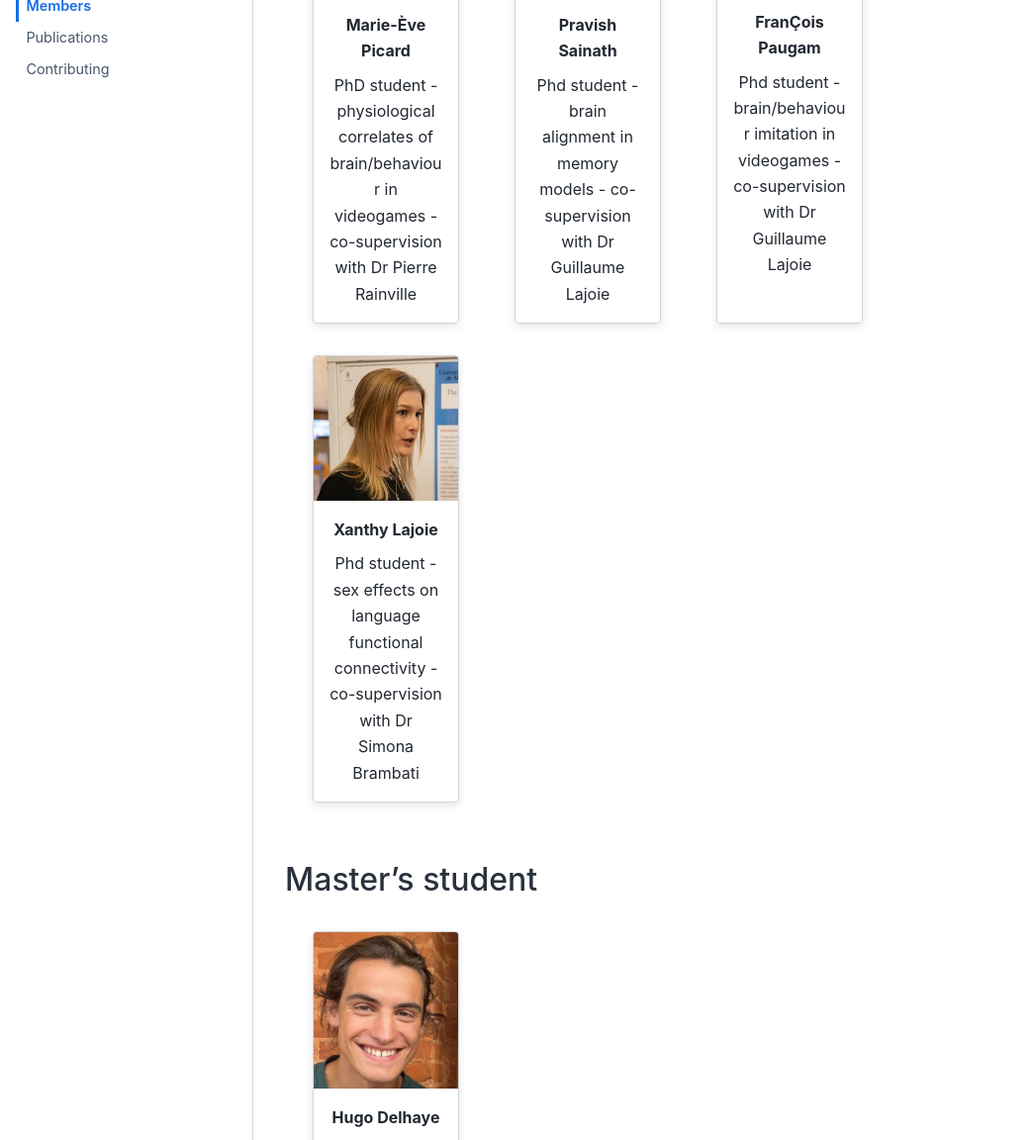
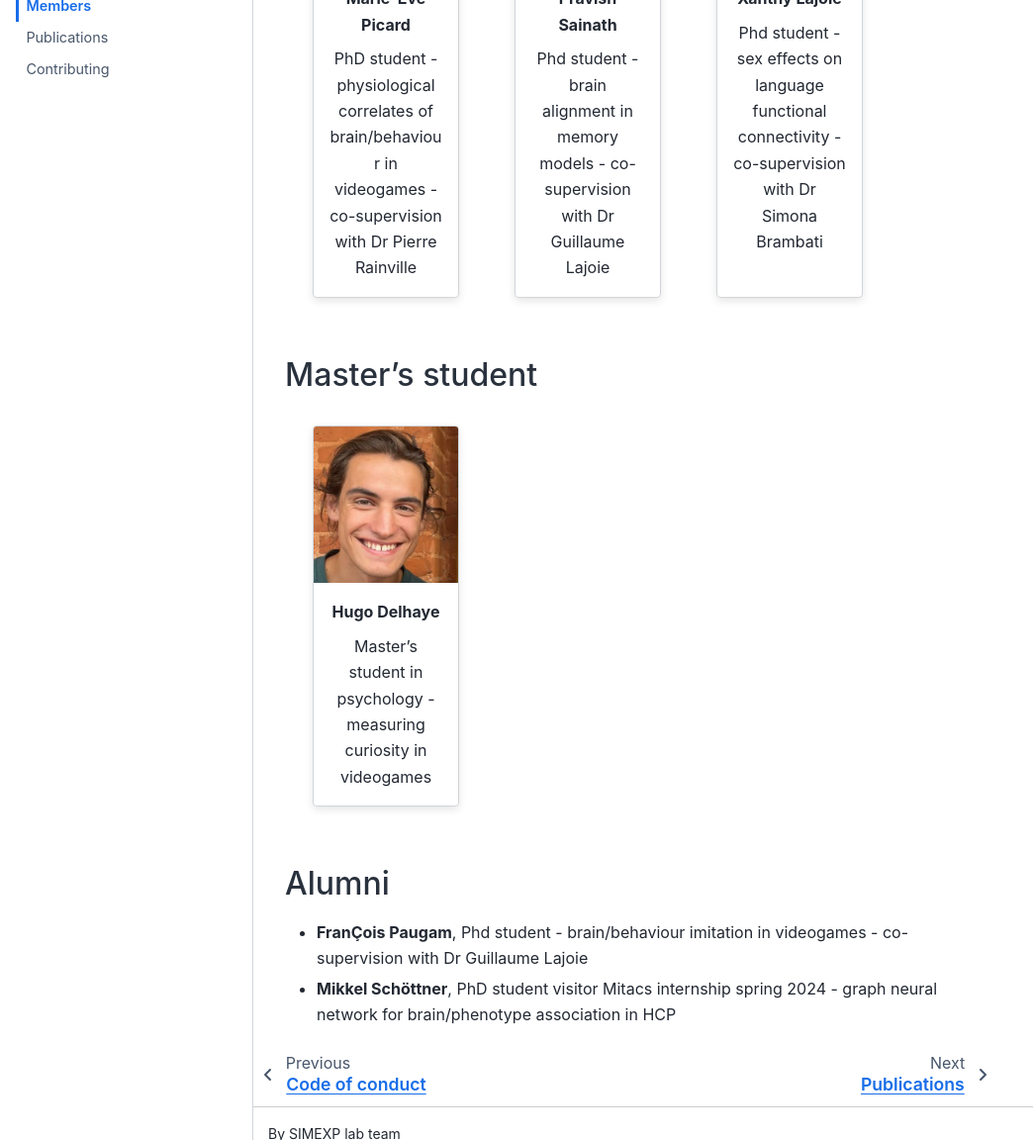
Before and after one commit to SIMEXP/simexp.github.io, a Jupyter Book: the page built from content/members.md, in a window 1280 px wide and 1400 px high, scrolled down 2512 px, cut to the strip 248-1400 px from the top of the window. Shown: the whole strip at 99% size, without its empty margins (0-1044 px from the left). Built offline with Jupyter Book 1.0.4 settings and Sphinx 7.4.7 and the Sphinx Book theme 1.1.4, drawn with Linux system fonts in a browser that asks for light colours; part of the change alters nothing that is shown; some of the changed text lies outside the part shown.

Commit message:
Update members.md

```diff
--- a/content/members.md
+++ b/content/members.md
@@ -4,13 +4,13 @@
 
 ::::{grid}
 
-:::{grid-item-card} Pierre Bellec
+:::{grid-item-card} Lune Bellec
 :margin: 3
 :columns: 12 6 3 3
 :class-body: text-center
-:link: https://github.com/pbellec
+:link: https://github.com/lune.bellec
 :img-top: https://avatars.githubusercontent.com/u/1670887?v=4?s=100
-Associate professor - scientific director
+Professor and laboratory director
 :::
 
 :::{grid-item-card} Julie Boyle
@@ -131,15 +131,6 @@ PhD student - physiological correlates of brain/behaviour in videogames - co-sup
 Phd student - brain alignment in memory models - co-supervision with Dr Guillaume Lajoie
 :::
 
-:::{grid-item-card} FranÇois Paugam
-:margin: 3
-:columns: 12 3 3 3
-:class-body: text-center
-:link: https://github.com/FrancoisPgm
-:img-top: images/profile_francois_p.jpg
-Phd student - brain/behaviour imitation in videogames - co-supervision with Dr Guillaume Lajoie
-:::
-
 :::{grid-item-card} Xanthy Lajoie
 :margin: 3
 :columns: 12 3 3 3
@@ -164,5 +155,5 @@ Master's student in psychology - measuring curiosity in videogames
 
 
 ## Alumni
-
- * Mikkel Schöttner - Mitacs internship spring 2024 (PhD student visitor)
+ * **FranÇois Paugam**, Phd student - brain/behaviour imitation in videogames - co-supervision with Dr Guillaume Lajoie
+ * **Mikkel Schöttner**, PhD student visitor Mitacs internship spring 2024 - graph neural network for brain/phenotype association in HCP
```
